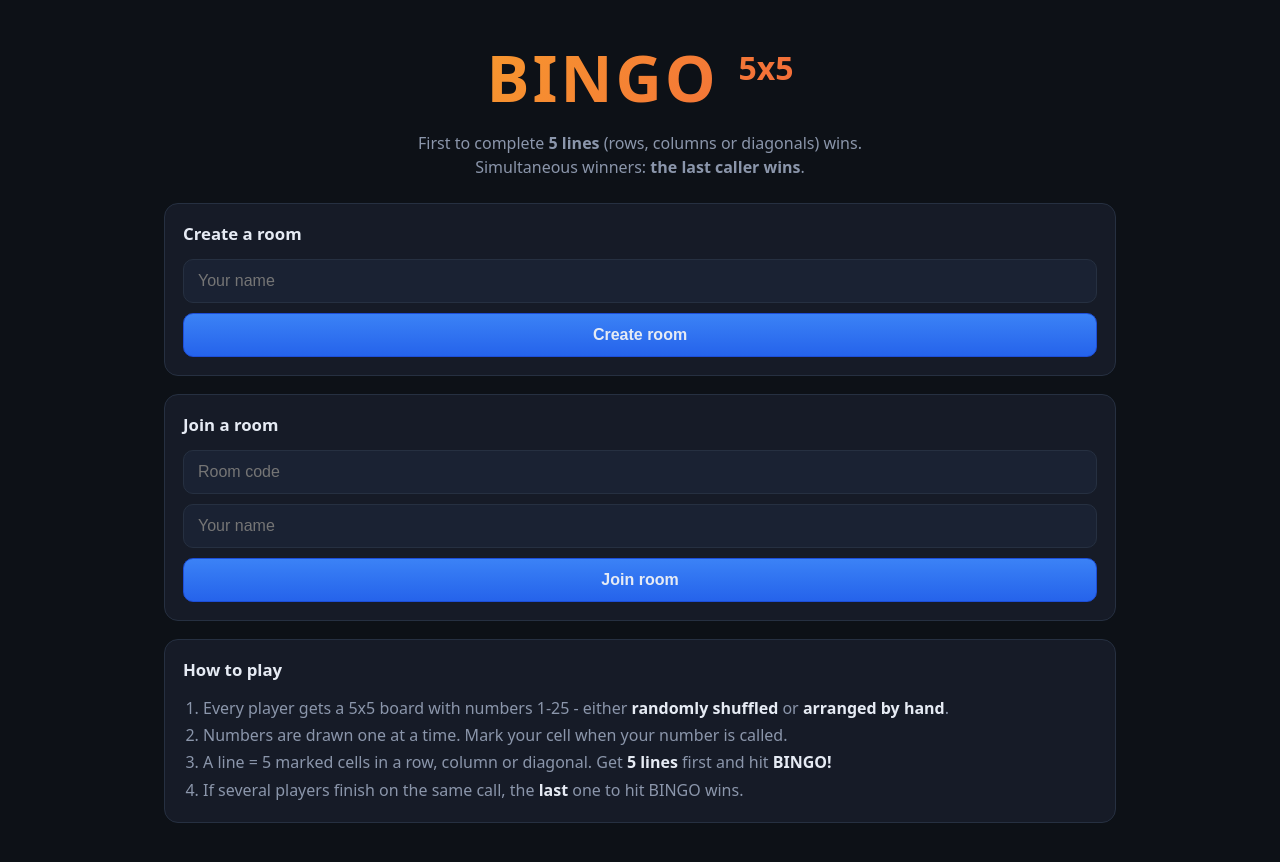
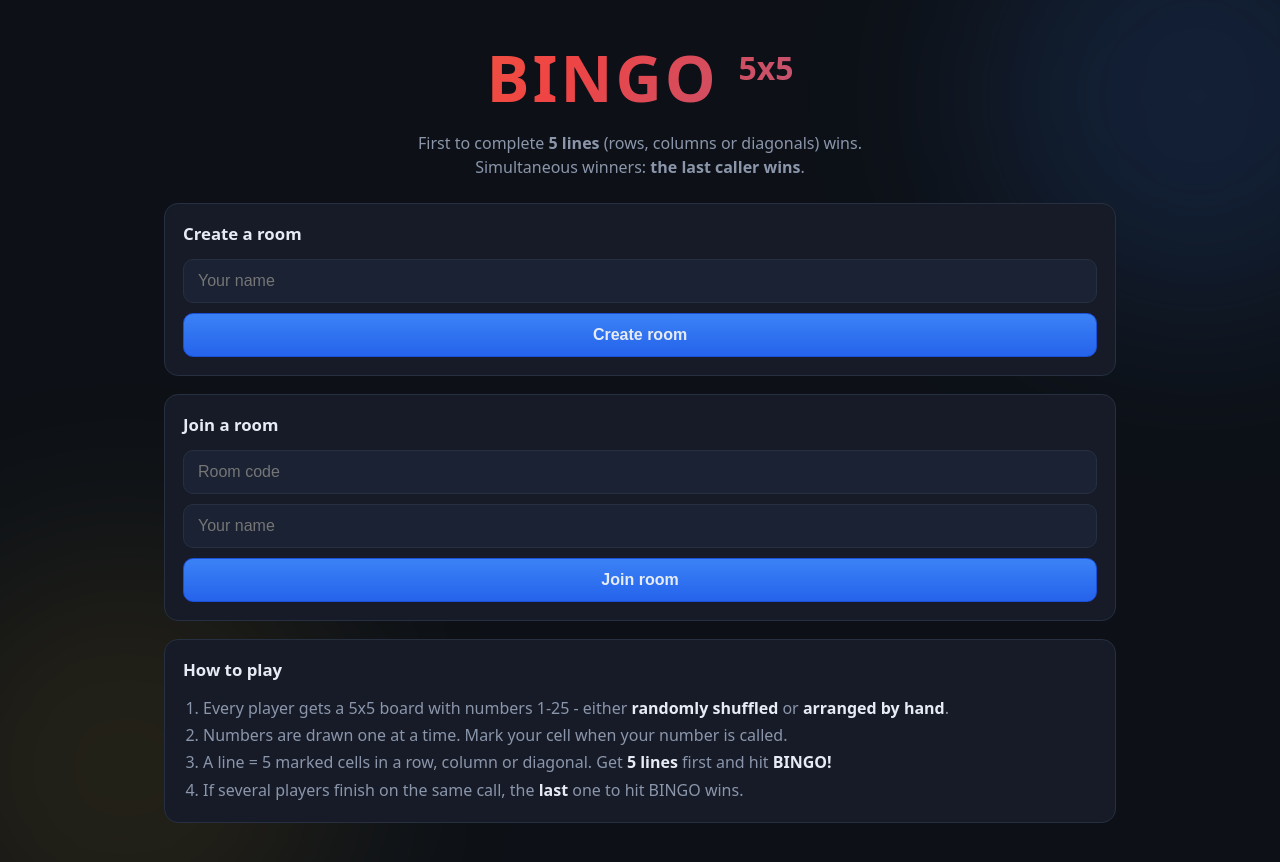
Before and after one commit to sameerrathee07-ai/CODE-BINGO, a website: page public/index.html in a window 1280 px wide. Drawn offline with Linux system fonts and the light colour scheme.

Commit message:
added effects and transition

```diff
--- a/public/styles.css
+++ b/public/styles.css
@@ -22,8 +22,38 @@ body {
   min-height: 100vh;
 }
 
+/* floating ambient orbs */
+body::before, body::after {
+  content: "";
+  position: fixed;
+  z-index: -1;
+  border-radius: 50%;
+  filter: blur(90px);
+  pointer-events: none;
+}
+body::before {
+  width: 420px; height: 420px;
+  top: -120px; right: -120px;
+  background: rgba(59, 130, 246, 0.14);
+  animation: drift 20s ease-in-out infinite alternate;
+}
+body::after {
+  width: 360px; height: 360px;
+  bottom: -110px; left: -110px;
+  background: rgba(251, 191, 36, 0.10);
+  animation: drift 26s ease-in-out infinite alternate-reverse;
+}
+@keyframes drift {
+  from { transform: translate(0, 0) scale(1); }
+  to { transform: translate(60px, 40px) scale(1.18); }
+}
+
 .screen { display: none; max-width: 980px; margin: 0 auto; padding: 0 14px 60px; }
-.screen.active { display: block; }
+.screen.active { display: block; animation: screen-in 0.45s ease; }
+@keyframes screen-in {
+  from { opacity: 0; transform: translateY(10px); }
+  to { opacity: 1; transform: translateY(0); }
+}
 
 .hidden { display: none !important; }
 .dim { color: var(--dim); font-size: 0.85rem; }
@@ -31,18 +61,29 @@ body {
 
 /* ---------- home ---------- */
 
-.hero { text-align: center; padding: 34px 0 6px; }
+.hero { text-align: center; padding: 34px 0 6px; animation: rise 0.7s ease both; }
 .hero h1 {
   font-size: clamp(2.4rem, 8vw, 4rem);
   margin: 0;
   letter-spacing: 3px;
-  background: linear-gradient(120deg, var(--gold), var(--red));
+  background: linear-gradient(120deg, var(--gold), var(--red), var(--accent), var(--gold));
+  background-size: 300% 300%;
   -webkit-background-clip: text;
   background-clip: text;
   color: transparent;
+  animation: grad-shift 7s ease infinite;
+}
+@keyframes grad-shift {
+  0% { background-position: 0% 50%; }
+  50% { background-position: 100% 50%; }
+  100% { background-position: 0% 50%; }
 }
 .hero h1 span { font-size: 0.5em; vertical-align: super; letter-spacing: 0; }
-.hero .tag { color: var(--dim); margin: 10px 0 0; line-height: 1.5; }
+.hero .tag { color: var(--dim); margin: 10px 0 0; line-height: 1.5; animation: rise 0.7s ease 0.1s both; }
+@keyframes rise {
+  from { opacity: 0; transform: translateY(22px); }
+  to { opacity: 1; transform: translateY(0); }
+}
 
 .card {
   background: var(--panel);
@@ -52,7 +93,17 @@ body {
   margin: 18px 0;
   display: grid;
   gap: 10px;
+  animation: rise 0.7s ease both;
+  transition: transform 0.25s ease, border-color 0.25s ease, box-shadow 0.25s ease;
 }
+.card:hover {
+  transform: translateY(-3px);
+  border-color: var(--accent);
+  box-shadow: 0 8px 30px rgba(59, 130, 246, 0.14);
+}
+#screen-home .card:nth-of-type(1) { animation-delay: 0.18s; }
+#screen-home .card:nth-of-type(2) { animation-delay: 0.28s; }
+#screen-home .card:nth-of-type(3) { animation-delay: 0.38s; }
 .card h2 { margin: 0 0 4px; font-size: 1.05rem; }
 .card.rules ol { margin: 0; padding-left: 20px; line-height: 1.7; color: var(--dim); }
 .card.rules b { color: var(--text); }
@@ -83,7 +134,7 @@ input:focus, select:focus { border-color: var(--accent); }
 }
 .btn:disabled { opacity: 0.45; cursor: not-allowed; }
 .btn.primary { background: linear-gradient(180deg, #3b82f6, #2563eb); border-color: #1d4ed8; }
-.btn.primary:hover:not(:disabled) { filter: brightness(1.1); }
+.btn.primary:hover:not(:disabled) { filter: brightness(1.1); box-shadow: 0 0 20px rgba(59, 130, 246, 0.35); }
 .btn.big { padding: 14px 30px; font-size: 1.15rem; }
 
 .row { display: flex; gap: 10px; flex-wrap: wrap; justify-content: center; }
@@ -142,7 +193,7 @@ header {
 /* ---------- panels ---------- */
 
 .panel { display: none; margin-top: 14px; }
-.panel.active { display: block; }
+.panel.active { display: block; animation: screen-in 0.35s ease; }
 .panel h2 { font-size: 1.1rem; margin: 6px 0 12px; }
 .panel.center { text-align: center; }
 .status { color: var(--dim); font-weight: 600; font-size: 0.9rem; }
@@ -389,3 +440,11 @@ header {
   #panel-game.active { grid-template-columns: 340px 1fr; align-items: start; }
   .cell { font-size: 1.4rem; }
 }
+
+/* ---------- reduced motion ---------- */
+
+@media (prefers-reduced-motion: reduce) {
+  body::before, body::after { animation: none; }
+  .hero h1, .hero .tag, .screen.active, .panel.active, .card { animation: none; }
+  .cell:active { transform: none; }
+}
```
Also changed, not shown: .github/workflows/deploy.yml (added), README.md.
